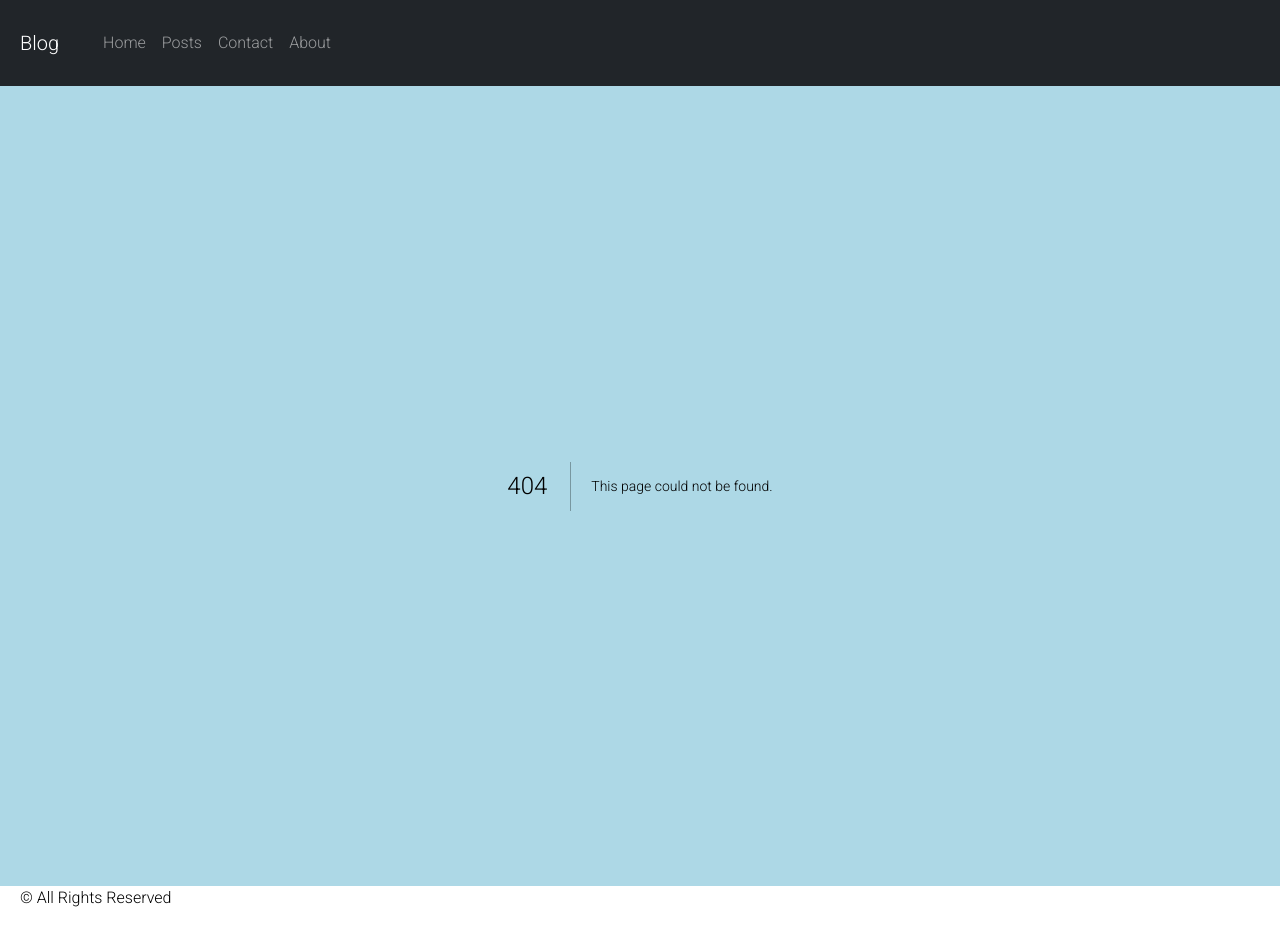
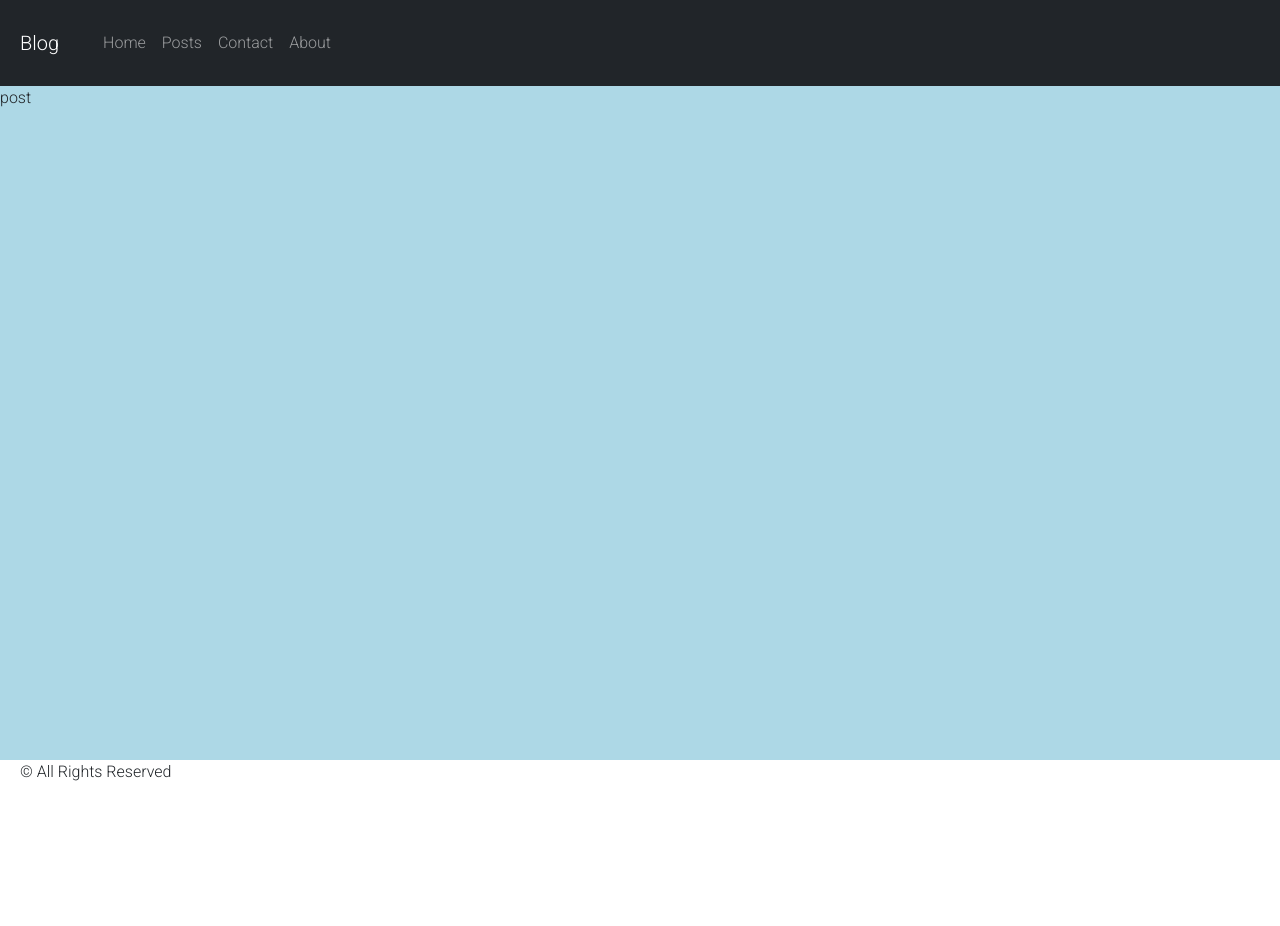
Before and after one commit to shinedwardc/Blog, a Next.js app in the folder blog/: page /blogs/1 in a window 1280 px wide. Before the commit this address had no page. After the commit the page ends 800 px from the top, so only its background shows below. Built offline with nearby package versions, Linux system fonts and the light colour scheme.

Commit message:
Create [slug].js

```diff
--- /dev/null
+++ b/blog/pages/blogs/[slug].js
@@ -0,0 +1,7 @@
+
+
+export default function PostPage() {
+  return (
+    <div>post</div>
+  )
+}
```
